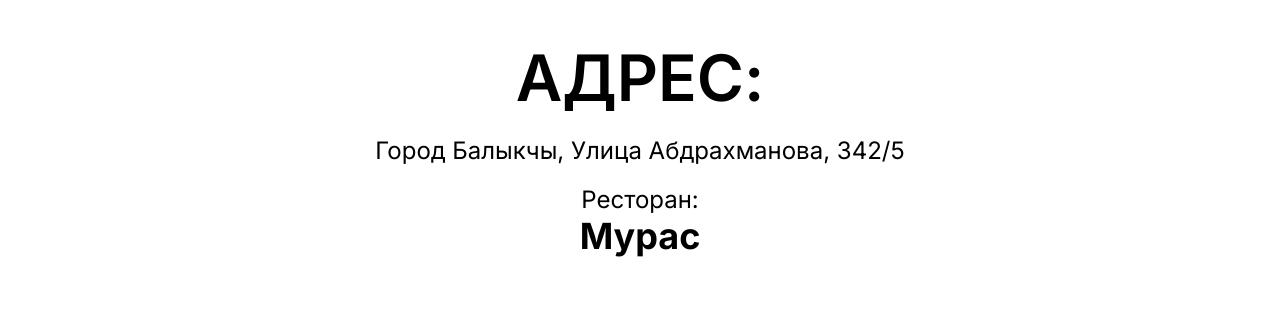
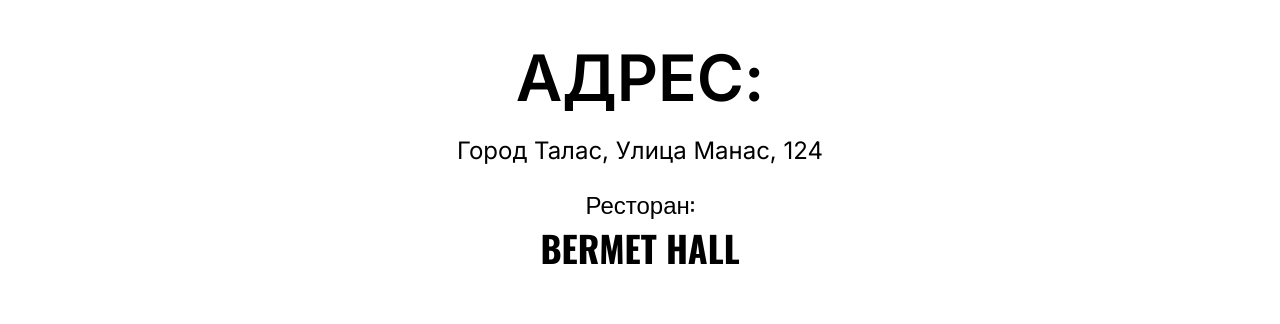
Before and after one commit to KGstievK/Sanjar_Begimai, a Next.js app: page / in a window 1280 px wide. Shown: the part 2995-3319 px from the top of the page. Built offline with nearby package versions, Linux system fonts and the light colour scheme; a web font is replaced by a local one.

Commit message:
kush boo

```diff
--- a/src/components/pages/FormGuest/FormGuest.tsx
+++ b/src/components/pages/FormGuest/FormGuest.tsx
@@ -40,13 +40,13 @@
         partner: FormData.partner,
         dev: FormData.dev,
       };
-      const { data: responseName } = await axios.post(`${url}/Kutman-and-Aijan`, nameData, {
+      const { data: responseName } = await axios.post(`${url}/Nestan-Kairat`, nameData, {
         headers: {
           Accept: "application/json, text/plain, */*",
           "Content-Type": "application/json",
         },
       });
-      const { data: responsePartner } = await axios.post(`${url}/Kutman-and-Aijan`, partnerData, {
+      const { data: responsePartner } = await axios.post(`${url}/Nestan-Kairat`, partnerData, {
         headers: {
           Accept: "application/json, text/plain, */*",
           "Content-Type": "application/json",
--- a/src/components/pages/Gps/Gps.tsx
+++ b/src/components/pages/Gps/Gps.tsx
@@ -1,5 +1,7 @@
 "use client"
+import { Oswald } from 'next/font/google';
 import scss from './Gps.module.scss'
+const oswald = Oswald({ subsets: ["latin"] });
 
 const Gps = () => {
   return (
@@ -7,8 +9,8 @@
       <div className="container">
         <div className={scss.content}>
           <h1>АДРЕС:</h1>
-          <p>Город Балыкчы, Улица Абдрахманова, 342/5</p>
-          <p>Ресторан: <br /> <strong>Мурас</strong></p>
+          <p>Город Талас, Улица Манас, 124</p>
+          <p className={oswald.className}>Ресторан: <br /> <strong className={oswald.className}>BERMET HALL</strong></p>
         </div>
       </div>
     </section>
```
Also changed, not shown: src/components/pages/Guest/GuestData.tsx (+4 -4 lines), 1 other file (tests, documents, lock files or other folders).
